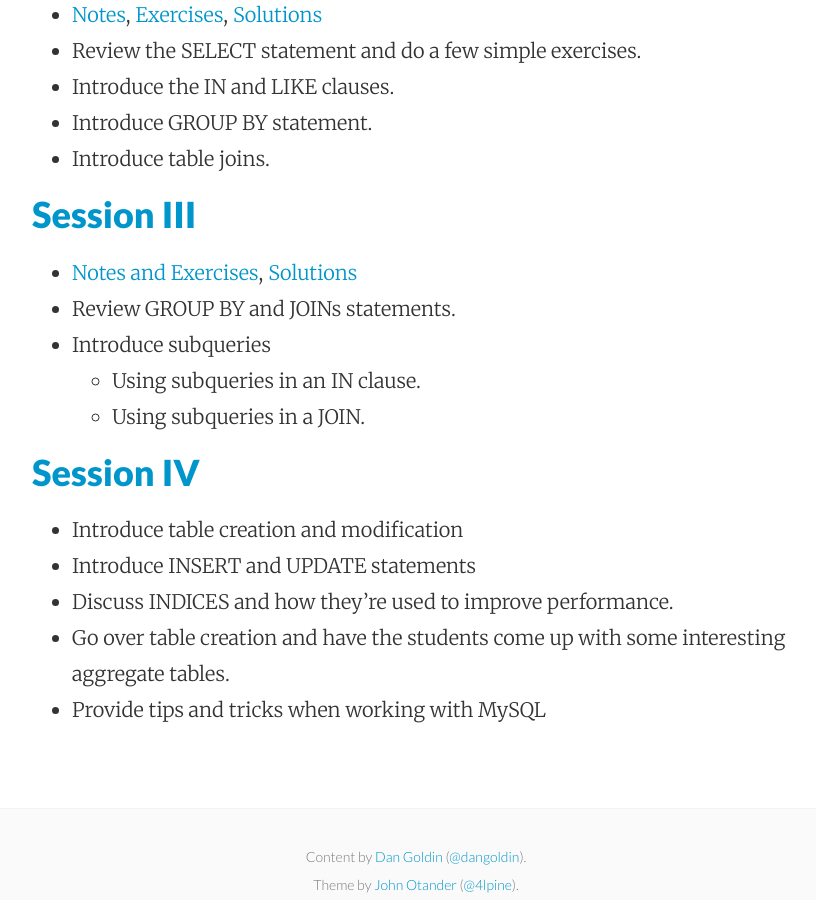
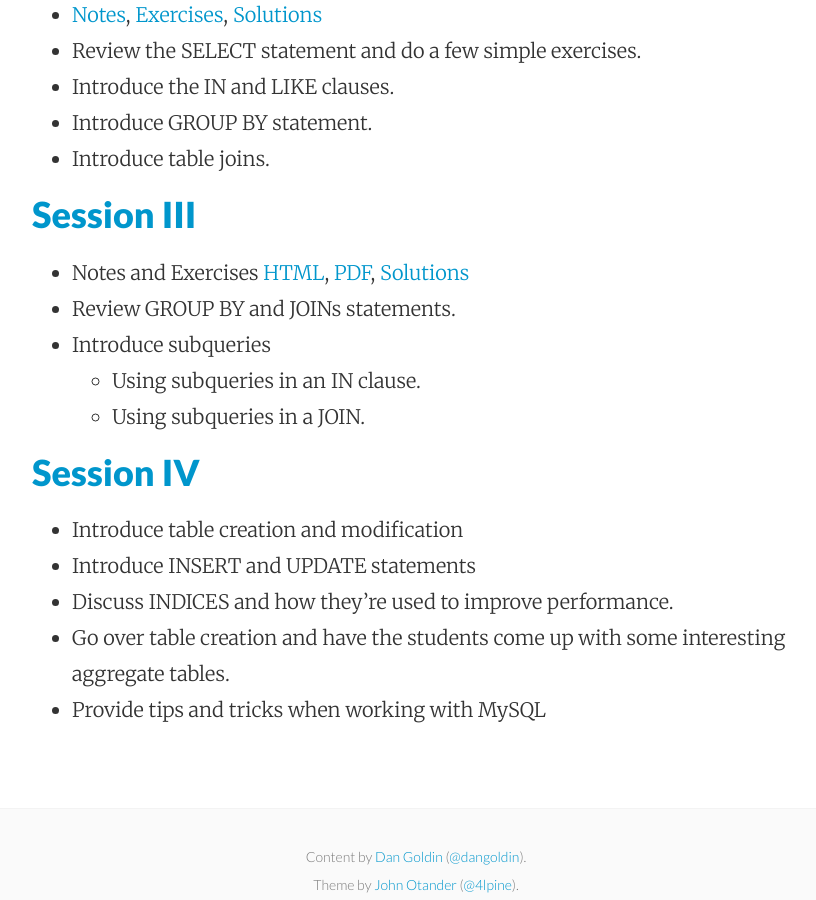
Before and after one commit to dangoldin/mysql-class, a Jekyll site: the page built from index.md, in a window 1280 px wide and 900 px high, scrolled down 1148 px. Shown: the whole window, without its empty margins (224-1040 px from the left). Built offline with Jekyll 4.4.1, drawn with Linux system fonts in a browser that asks for light colours.

Commit message:
Added pdf for session 3

```diff
--- a/index.md
+++ b/index.md
@@ -35,7 +35,7 @@ This is the series of notes prepared for the [MySQL class](http://www.c4q.nyc/in
 
 ### [Session III]({{ site.baseurl }}/session3)
 
-- [Notes and Exercises]({{ site.baseurl }}/session3/), [Solutions]({{ site.baseurl }}/session3/solutions3)
+- Notes and Exercises [HTML]({{ site.baseurl }}/session3/), [PDF]({{ site.baseurl }}/session3/mysql-class-lecture3.pdf), [Solutions]({{ site.baseurl }}/session3/solutions3)
 - Review GROUP BY and JOINs statements.
 - Introduce subqueries
   * Using subqueries in an IN clause.
```
Also changed, not shown: 1 other file.
